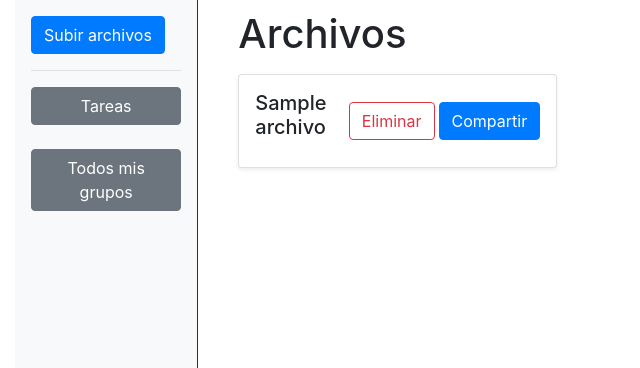
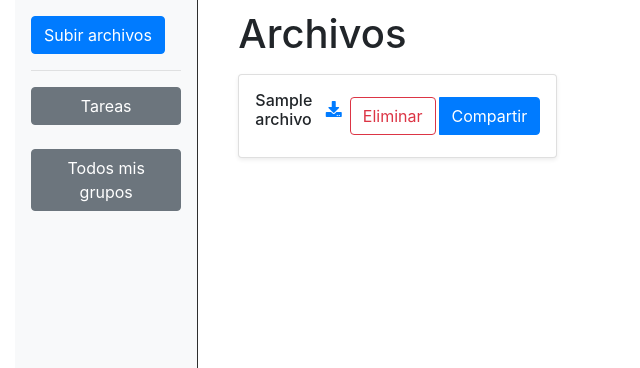
Before and after one commit to ads1010/TFG, a Flask app: page /archivos in a window 1280 px wide. Shown: the part 70-438 px from the top of the page, without its empty margins (0-640 px from the left). Run offline with Flask 3, Linux system fonts and the light colour scheme; a user stored in the database is signed in; tables that the repository leaves empty hold one stand-in row (values such as "Sample post"); some libraries are stand-ins or nearby versions.

Commit message:
UI Descarga archivos + fontawesome

```diff
--- a/app.py
+++ b/app.py
@@ -1,4 +1,4 @@
-from flask import Flask, render_template, request, redirect, url_for, flash
+from flask import Flask, render_template, request, redirect, url_for,send_file, flash
 from flask_login import LoginManager, UserMixin, login_user, logout_user, login_required, current_user
 from models import Usuario, Archivo, Tarea, Grupo, GrupoUsuario, ArchivoGrupo, TareaGrupo, db
 from werkzeug.utils import secure_filename   #Para evitar nombres de archivo inseguros
@@ -147,6 +147,18 @@ def delete_archivo(archivo_id):
         pass
     return redirect(url_for('archivos'))
 
+@app.route('/descargar/<int:archivo_id>', methods=['GET'])
+@login_required
+def descargar_archivo(archivo_id):
+    archivo = Archivo.query.get_or_404(archivo_id)
+    archivo_path = archivo.ruta
+
+    if os.path.exists(archivo_path):
+        return send_file(archivo_path, as_attachment=True)
+    else:
+        flash('El archivo no existe.', 'danger')
+        return redirect(url_for('archivos'))
+
 @app.route('/compartir_archivo_grupo', methods=['POST'])
 @login_required
 def compartir_archivo_grupo():
--- a/templates/archivos.html
+++ b/templates/archivos.html
@@ -34,15 +34,18 @@
                     <div class="col-md-4 mb-3">
                         <div class="card shadow-sm p-3">
                             <div class="d-flex justify-content-between align-items-center">
-                                <div class="card-title h5">{{ archivo.nombre }}</div>
-                                <!-- <div class="btn-group">-->
+                                <div class="card-title h6">{{ archivo.nombre }}</div>
+                                <div class="btn-group">
+                                    <a href="{{ url_for('descargar_archivo', archivo_id=archivo.id) }}" class=" mr-2">
+                                        <i class="fas fa-download"></i>
+                                    </a>
                                     <form method="POST" action="/delete/{{ archivo.id }}" class="mr-1">
                                         <button type="submit" class="btn btn-outline-danger">Eliminar</button>
                                     </form>
                                     <button type="button" class="btn btn-primary" data-toggle="modal" data-target="#asignarGrupo{{ archivo.id }}">
                                         Compartir
                                     </button>
-                                <!-- </div>-->
+                                </div>
                             </div>
                         </div>
                     </div>
--- a/templates/base.html
+++ b/templates/base.html
@@ -4,6 +4,9 @@
     <title>{% block title %}{% endblock %}</title>
     <link rel="stylesheet" href="../static/home.css">
     <link rel="stylesheet" href="https://stackpath.bootstrapcdn.com/bootstrap/4.5.2/css/bootstrap.min.css"> <!-- Para usar Bootstrap -->
+
+    <!-- Font Awesome -->
+    <link rel="stylesheet" href="https://cdnjs.cloudflare.com/ajax/libs/font-awesome/5.15.1/css/all.min.css">
 </head>
 <body>
     <header class="bg-light py-3">
```
